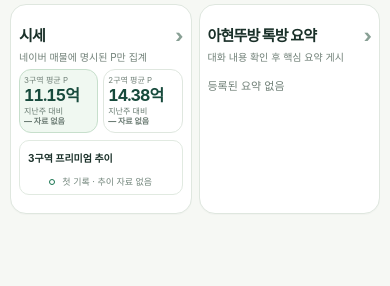
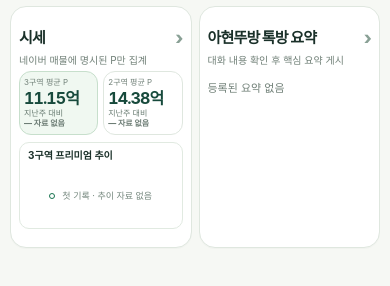
Before and after one commit to mr-radio/bukahyeon-dashboard, a plain HTML site: page index.html in a window 390 px wide. Shown: the part 382-668 px from the top of the page. Drawn offline with Linux system fonts and the light colour scheme.

Commit message:
Increase prices and chat summary home row height by about twenty percent and enlarge trend preview

```diff
--- a/index.html
+++ b/index.html
@@ -97,6 +97,21 @@
 .author h3 .new-flag{margin-left:5px}
 .dashboard .minirow .new-flag{margin-right:4px}
 @media(max-width:700px){.tiletitle .new-flag{font-size:9px;padding:1px 4px}.new-flag{font-size:9px}}
+
+/* Only home cards 3 (prices) and 4 (chat) gain about 20% height. */
+.dashboard .tiles{grid-template-rows:minmax(0,1fr) minmax(0,1.2fr)}
+.dashboard .tiles>.tile:nth-child(3),
+.dashboard .tiles>.tile:nth-child(4){height:100%;min-height:0}
+.dashboard #priceTile .compact-trend{min-height:95px;display:flex;flex-direction:column;justify-content:space-between}
+.dashboard #priceTile .compact-trend-empty{flex:1;min-height:54px;display:flex;justify-content:center;align-items:center}
+.dashboard #priceTile .compact-spark{height:64px}
+.dashboard #priceTile .compact-trend-label{line-height:1.3}
+@media(max-width:700px){
+.dashboard .tiles{grid-template-rows:minmax(0,1fr) minmax(0,1.2fr)}
+.dashboard #priceTile .compact-trend{min-height:87px}
+.dashboard #priceTile .compact-trend-empty{min-height:48px}
+.dashboard #priceTile .compact-spark{height:60px}
+}
 </style></head><body><div class="wrap"><header class="hero"><div><div class="kicker">BUKAHYEON REDEVELOPMENT</div><h1>북아현3구역 브리핑</h1><p>뉴스 · 주요 블로거 · 서울 정비사업 · 시세</p></div><div class="num">03</div></header>
 <main class="dashboard" id="dashboard"><div class="stats" aria-label="대시보드 현황"><div class="stat"><label>최근소식</label><strong id="statNews">16건</strong><small>원문 연결</small></div><div class="stat"><label>주요 블로거</label><strong>6곳</strong><small>지정 블로거</small></div><div class="stat"><label>서울 정비사업</label><strong id="statSeoul">6건</strong><small>북아현 제외</small></div><div class="stat stat-price" role="button" tabindex="0" onclick="show('prices')" onkeydown="if(event.key==='Enter'||event.key===' '){event.preventDefault();show('prices')}"><label>북아현3구역 평균 P</label><strong id="headlinePrice">11.15억</strong><small id="headlineChange">지난주 대비 자료 없음</small></div></div><div class="tiles"><section class="tile" role="button" tabindex="0" aria-label="최근소식 상세보기" onclick="show('news')" onkeydown="if(event.key==='Enter'||event.key===' '){event.preventDefault();show('news')}"><div class="tiletitle">최근소식 <span class="new-slot" id="newsNew"></span><span class="arrow">›</span></div><p class="caption">북아현2·3구역 · 북아현뉴타운 · 서대문 재개발</p><div id="newsTile"></div></section>
 <section class="tile" role="button" tabindex="0" aria-label="주요 블로거 상세보기" onclick="show('blogs')" onkeydown="if(event.key==='Enter'||event.key===' '){event.preventDefault();show('blogs')}"><div class="tiletitle">주요 블로거 <span class="new-slot" id="blogsNew"></span><span class="arrow">›</span></div><p class="caption">직접 지정한 블로거 6곳</p><div id="blogTile"></div></section>
```
